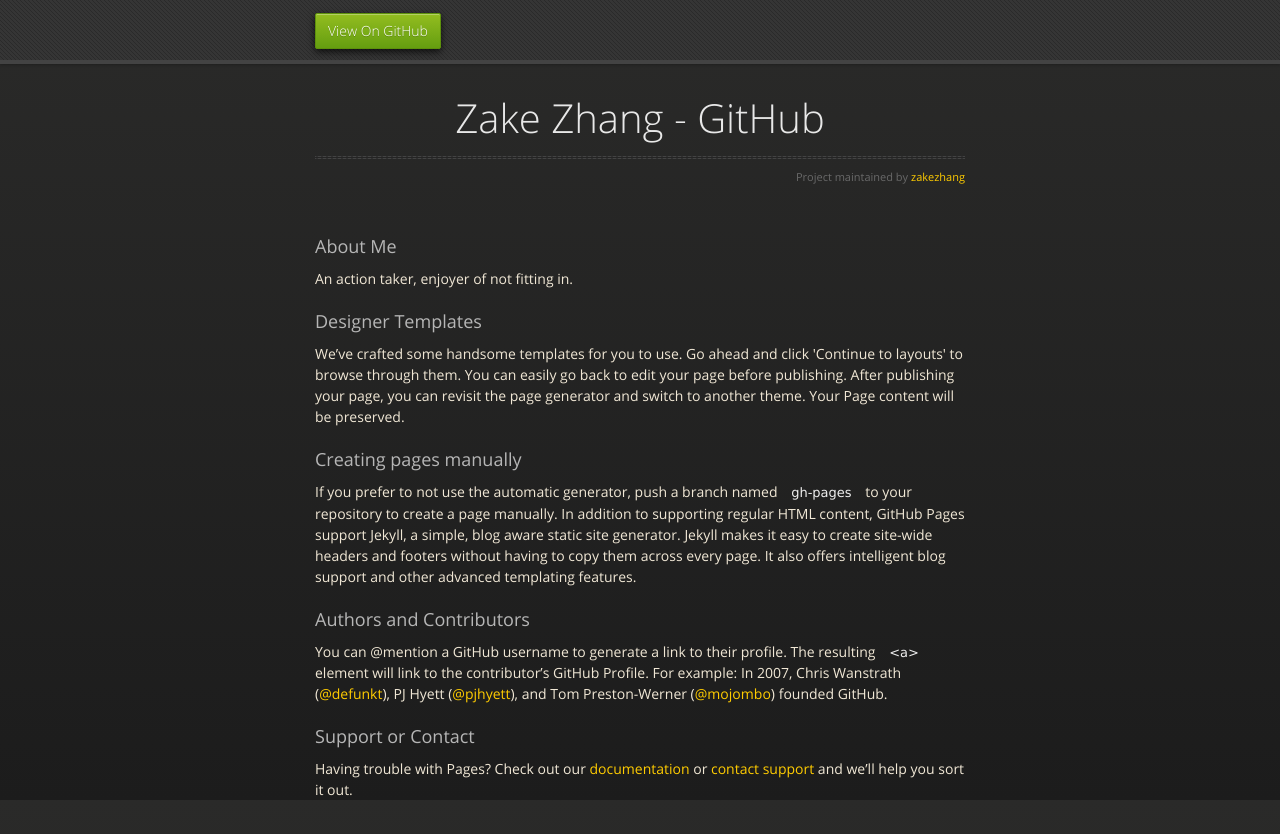
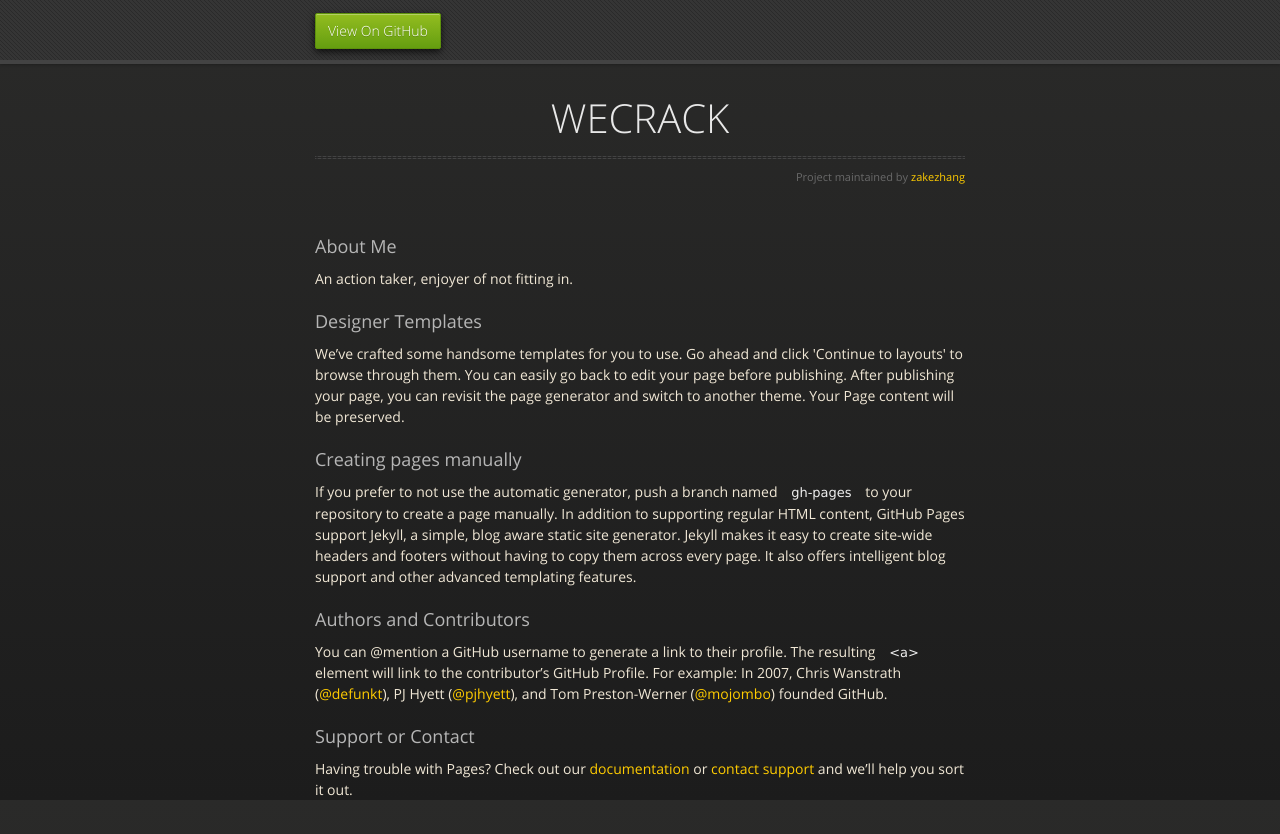
Before and after one commit to zakezhang/zakezhang.github.io, a plain HTML site: page index.html in a window 1280 px wide. Drawn offline with nearby package versions, Linux system fonts and the light colour scheme.

Commit message:
Update index.html

```diff
--- a/index.html
+++ b/index.html
@@ -3,7 +3,7 @@
   <head>
     <meta charset="utf-8">
     <meta http-equiv="X-UA-Compatible" content="chrome=1">
-    <title>Zakezhang.GitHub.io by zakezhang</title>
+    <title>WECRACK by zakezhang</title>
     <link rel="stylesheet" href="stylesheets/styles.css">
     <link rel="stylesheet" href="stylesheets/github-dark.css">
     <script src="https://ajax.googleapis.com/ajax/libs/jquery/1.7.1/jquery.min.js"></script>
@@ -28,7 +28,7 @@
 
       <section>
         <div id="title">
-          <h1>Zake Zhang - GitHub</h1>
+          <h1>WECRACK</h1>
           <p></p>
           <hr>
           <span class="credits right">Project maintained by <a href="https://github.com/zakezhang">zakezhang</a></span>
```
